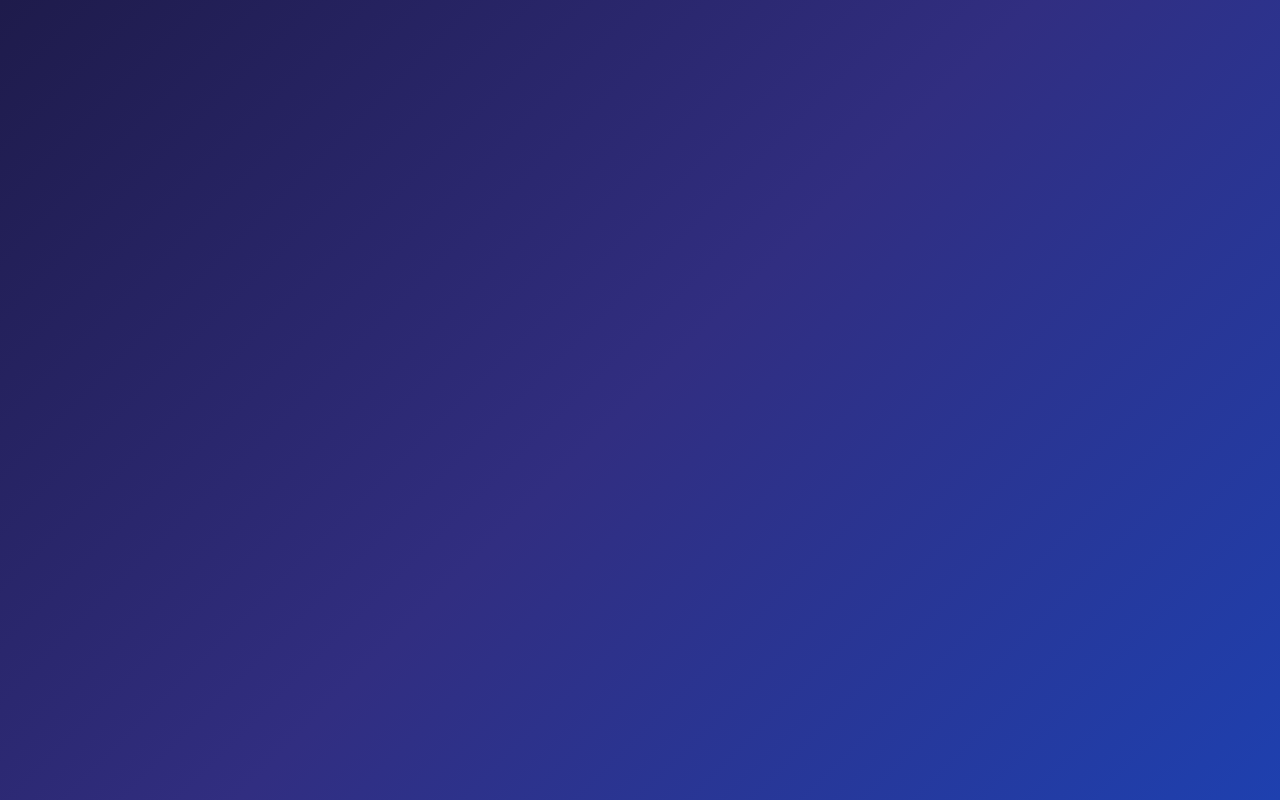
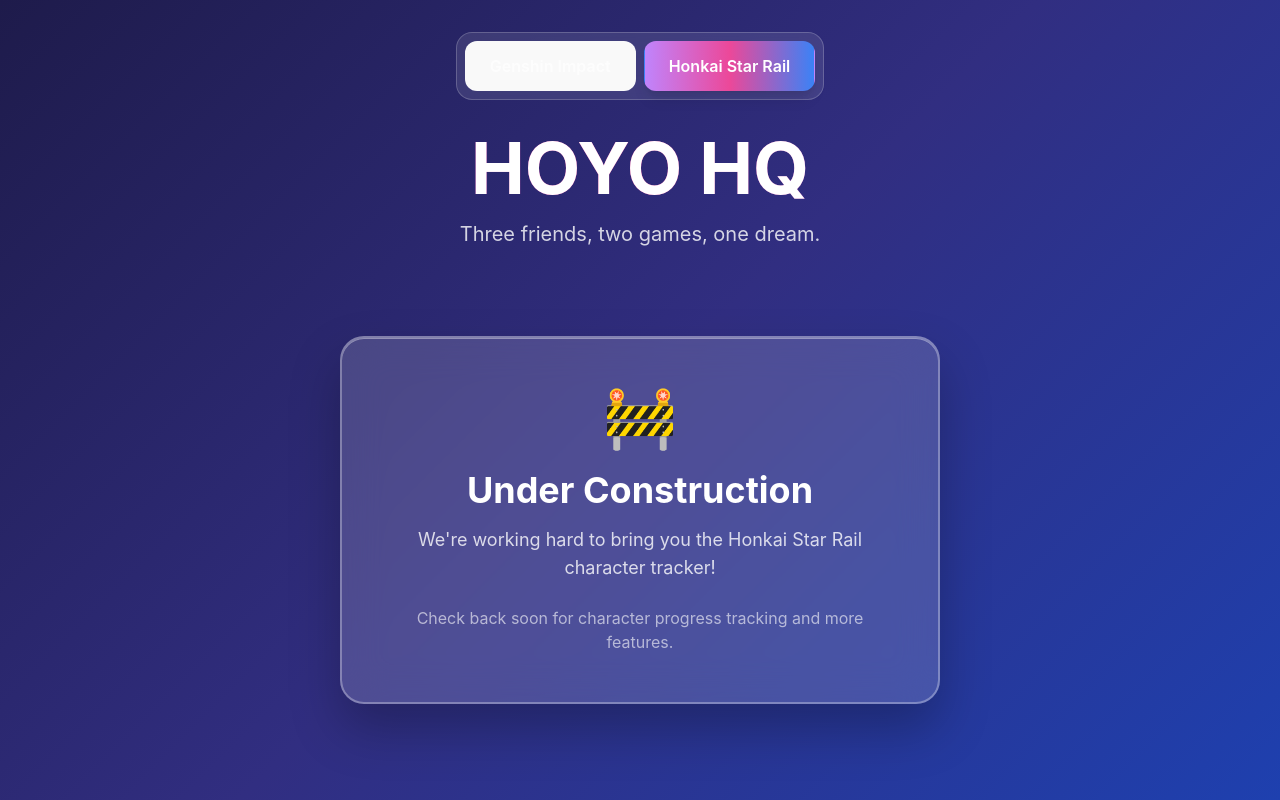
Before and after one commit to 4016506/hoyohq, a React (Vite) app: page /honkai-star-rail in a window 1280 px wide. Before the commit this address had no page. Built offline with nearby package versions, Linux system fonts and the light colour scheme.

Commit message:
Added HSR page

```diff
--- a/src/App.tsx
+++ b/src/App.tsx
@@ -1,11 +1,14 @@
 import { BrowserRouter as Router, Routes, Route } from 'react-router-dom';
 import { Dashboard } from './components/Dashboard';
+import { HonkaiStarRail } from './pages/honkai-star-rail';
 
 function App() {
   return (
     <Router>
       <Routes>
         <Route path="/" element={<Dashboard />} />
+        <Route path="/genshin" element={<Dashboard />} />
+        <Route path="/honkai-star-rail" element={<HonkaiStarRail />} />
       </Routes>
     </Router>
   );
--- a/src/components/Dashboard.tsx
+++ b/src/components/Dashboard.tsx
@@ -4,6 +4,7 @@
 import { UserSelector } from './UserSelector';
 import { CharacterTable } from './CharacterTable';
 import { ResetButton } from './ResetButton';
+import { GameTabNavigation } from './GameTabNavigation';
 import { saveUser, getAllUsers, updateUserCharacter as updateUserCharacterFirebase } from '../services/firebaseService';
 
 export const Dashboard: React.FC = () => {
@@ -146,13 +147,16 @@
   return (
     <div className="min-h-screen p-4 md:p-8">
       <div className="max-w-7xl mx-auto">
+        {/* Game Tab Navigation */}
+        <GameTabNavigation />
+
         {/* Header */}
         <div className="text-center mb-6 md:mb-8">
           <h1 className="text-3xl md:text-5xl lg:text-7xl font-bold text-white mb-2 md:mb-4 bg-gradient-to-r from-yellow-400 via-blue-500 to-purple-500 bg-clip-text text-transparent">
-            Genshin Impact
+            HOYO HQ
           </h1>
           <p className="text-lg md:text-xl text-white/80">
-            Character Progress Tracker
+            Three friends, two games, one dream.
           </p>
           {/* Test button */}
           {users.length === 0 && (
--- /dev/null
+++ b/src/components/GameTabNavigation.tsx
@@ -0,0 +1,51 @@
+import React from 'react';
+import { useNavigate, useLocation } from 'react-router-dom';
+
+interface GameTabNavigationProps {
+  className?: string;
+}
+
+export const GameTabNavigation: React.FC<GameTabNavigationProps> = ({ className = '' }) => {
+  const navigate = useNavigate();
+  const location = useLocation();
+
+  const isGenshinActive = location.pathname === '/' || location.pathname === '/genshin';
+  const isHSRActive = location.pathname === '/honkai-star-rail';
+
+  const handleTabClick = (game: 'genshin' | 'hsr') => {
+    if (game === 'genshin') {
+      navigate('/');
+    } else {
+      navigate('/honkai-star-rail');
+    }
+  };
+
+  return (
+    <div className={`flex justify-center mb-6 md:mb-8 ${className}`}>
+      <div className="bg-white/10 backdrop-blur-md rounded-2xl p-2 border border-white/20">
+        <div className="flex space-x-2">
+          <button
+            onClick={() => handleTabClick('genshin')}
+            className={`px-6 py-3 rounded-xl font-semibold transition-all duration-200 ${
+              isGenshinActive
+                ? 'bg-gradient-to-r from-yellow-400 via-blue-500 to-purple-500 text-white shadow-lg'
+                : 'text-white/70 hover:text-white hover:bg-white/10'
+            }`}
+          >
+            Genshin Impact
+          </button>
+          <button
+            onClick={() => handleTabClick('hsr')}
+            className={`px-6 py-3 rounded-xl font-semibold transition-all duration-200 ${
+              isHSRActive
+                ? 'bg-gradient-to-r from-purple-400 via-pink-500 to-blue-500 text-white shadow-lg'
+                : 'text-white/70 hover:text-white hover:bg-white/10'
+            }`}
+          >
+            Honkai Star Rail
+          </button>
+        </div>
+      </div>
+    </div>
+  );
+};
--- /dev/null
+++ b/src/pages/honkai-star-rail.tsx
@@ -0,0 +1,49 @@
+import React from 'react';
+import { GameTabNavigation } from '../components/GameTabNavigation';
+
+export const HonkaiStarRail: React.FC = () => {
+  return (
+    <div className="min-h-screen p-4 md:p-8">
+      <div className="max-w-7xl mx-auto">
+        {/* Game Tab Navigation */}
+        <GameTabNavigation />
+
+        {/* Header */}
+        <div className="text-center mb-6 md:mb-8">
+          <h1 className="text-3xl md:text-5xl lg:text-7xl font-bold text-white mb-2 md:mb-4 bg-gradient-to-r from-purple-400 via-pink-500 to-blue-500 bg-clip-text text-transparent">
+            HOYO HQ
+          </h1>
+          <p className="text-lg md:text-xl text-white/80">
+            Three friends, two games, one dream.
+          </p>
+        </div>
+
+        {/* Under Construction Message */}
+        <div className="flex items-center justify-center min-h-[60vh]">
+          <div
+            className="text-center p-12 rounded-3xl"
+            style={{
+              backdropFilter: 'blur(20px)',
+              background: 'rgba(255, 255, 255, 0.15)',
+              border: '2px solid rgba(255, 255, 255, 0.3)',
+              boxShadow: '0 25px 50px rgba(0, 0, 0, 0.25), inset 0 1px 0 rgba(255, 255, 255, 0.4)',
+              maxWidth: '600px',
+              width: '90%'
+            }}
+          >
+            <div className="text-6xl mb-6">🚧</div>
+            <h2 className="text-3xl md:text-4xl font-bold text-white mb-4">
+              Under Construction
+            </h2>
+            <p className="text-lg text-white/80 mb-6">
+              We're working hard to bring you the Honkai Star Rail character tracker!
+            </p>
+            <p className="text-base text-white/60">
+              Check back soon for character progress tracking and more features.
+            </p>
+          </div>
+        </div>
+      </div>
+    </div>
+  );
+};
```
